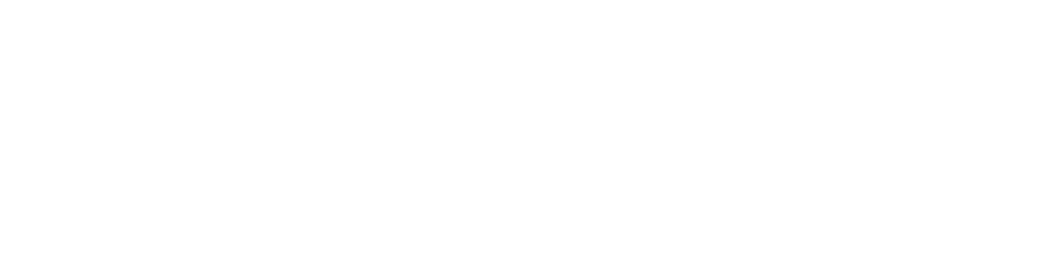
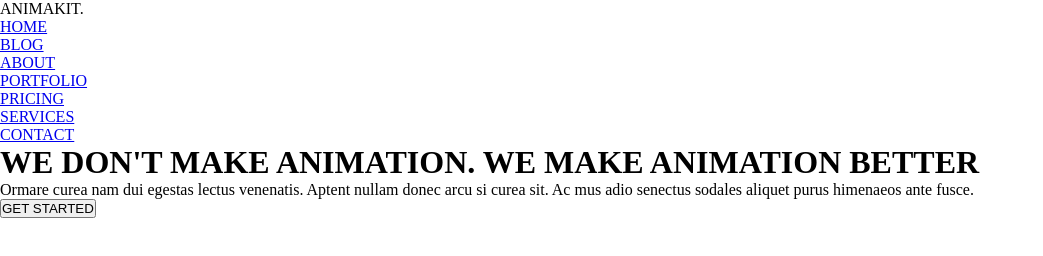
Before and after one commit to Chu29/animakit-website, a plain HTML site: page index.html in a window 1280 px wide. Shown: the whole page, without its empty margins (0-1043 px from the left). Drawn offline with Linux system fonts and the light colour scheme.

Commit message:
add: html skeleton for header section

```diff
--- a/index.html
+++ b/index.html
@@ -9,6 +9,34 @@
 </head>
 
 <body>
+  <header>
+    <div class="nav-bar">
+      <div class="logo">
+        <p>ANIMAKIT.</p>
+      </div>
+      <nav>
+        <ul>
+          <li><a href="#" class="active">HOME</a></li>
+          <li><a href="#">BLOG</a></li>
+          <li><a href="#">ABOUT</a></li>
+          <li><a href="#">PORTFOLIO</a></li>
+          <li><a href="#">PRICING</a></li>
+          <li><a href="#">SERVICES</a></li>
+          <li><a href="#">CONTACT</a></li>
+        </ul>
+      </nav>
+    </div>
+    <div class="hero">
+      <div class="hero-left">
+        <h1>WE DON'T MAKE ANIMATION. WE MAKE ANIMATION BETTER</h1>
+        <P>
+          Ormare curea nam dui egestas lectus venenatis. Aptent nullam donec arcu si curea sit. Ac mus adio senectus
+          sodales aliquet purus himenaeos ante fusce.
+        </P>
+        <button>GET STARTED</button>
+      </div>
+    </div>
+  </header>
 
   <script src="assets/scripts/script.js"></script>
 </body>
```
